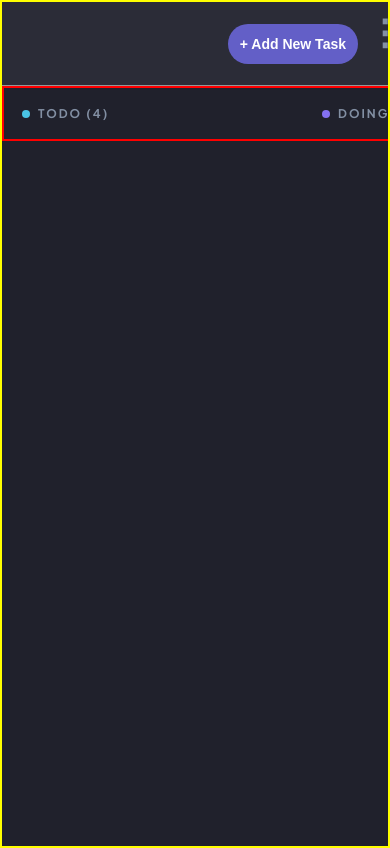
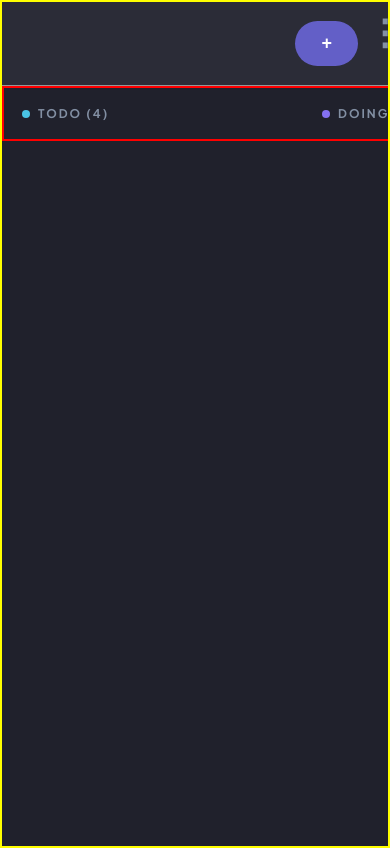
Before and after one commit to Igor1D/kanban-task-management-web-app, a plain HTML site: page index.html in a window 390 px wide. Drawn offline with Linux system fonts and the light colour scheme; no server answers.

Commit message:
fixed the create new task btn in mobile view

```diff
--- a/index.css
+++ b/index.css
@@ -847,8 +847,6 @@ input:checked+#label-checkbox-theme:after {
       /* max-height: auto; */
       overflow-x: scroll;
       overflow-y: scroll;
-      /* height: 100%; */
-      /* overscroll-behavior: contain; */
       padding: 0;
 
     }
@@ -892,9 +890,25 @@ input:checked+#label-checkbox-theme:after {
       }
 
     #add-new-task-btn {
-      font-size: 14px;
+      font-size: 0;
       padding: 12px;
+
     }
+    #add-new-task-btn::before {
+        content: "+";
+        font-size: 18px;
+        font-weight: 800;
+        padding-left: 14px;
+        padding-right: 14px;
+        padding-top: 0;
+        padding-bottom: 0;
+
+    }
+
+    #header-board-name {
+        font-size: 16px;
+    }
+
     .column-div {
       padding: 18px;
     }
```
